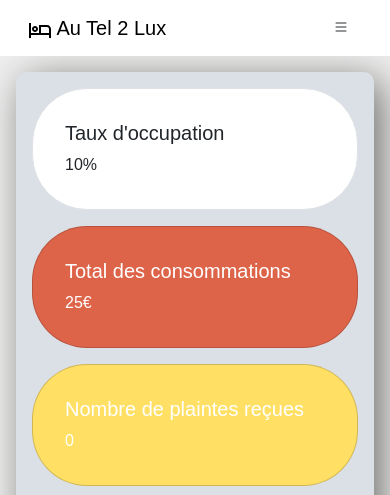
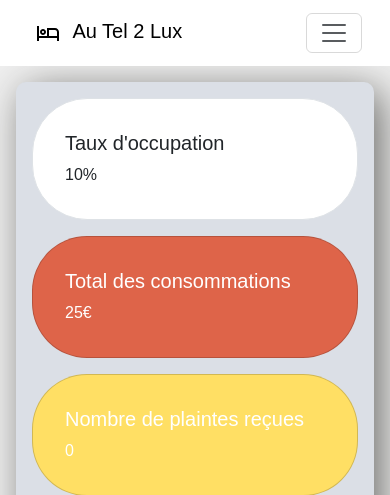
Before and after one commit to MrCyci6/Synthese_Hotel, a PHP site: page /views/dashboard.php in a window 390 px wide. Shown: the top 495 px of the page. Run offline with PHP 8.4, Linux system fonts and the light colour scheme.

Commit message:
feat(dacks): Enhance dashboard functionality and styling
Added session-based authentication to secure dashboard access, improved the offcanvas menu design and navigation flow, and deleted unused CSS file.

```diff
--- a/clients/styles/dashboard-global.css
+++ b/clients/styles/dashboard-global.css
@@ -31,6 +31,19 @@
     background: #DE6449;
 }
 
+.offcanvas {
+    background-color: #3D464D !important;
+    color: white;
+}
+
+.custom-close-btn {
+    background-color: white;
+}
+
+.offcanvas-body .nav .nav-item .nav-link {
+    color: white;
+}
+
 .card {
     border-radius: 3.4375rem !important;
 }
--- a/clients/views/dashboard.php
+++ b/clients/views/dashboard.php
@@ -37,7 +37,7 @@
 					<nav class="navbar navbar-expand-lg navbar-light bg-white px-3">
 						<div class="container-fluid">
 							<a class="navbar-brand" href="#">
-								<svg xmlns="http://www.w3.org/2000/svg" width="24" height="24" viewBox="0 0 24 24" fill="none">
+								<svg xmlns="http://www.w3.org/2000/svg" width="24" height="24" viewBox="0 0 24 24" fill="none" class="m-2">
 									<path d="M7 14C8.66 14 10 12.66 10 11C10 9.34 8.66 8 7 8C5.34 8 4 9.34 4 11C4 12.66 5.34 14 7 14ZM7 10C7.55 10 8 10.45 8 11C8 11.55 7.55 12 7 12C6.45 12 6 11.55 6 11C6 10.45 6.45 10 7 10ZM19 7H11V15H3V5H1V20H3V17H21V20H23V11C23 8.79 21.21 7 19 7ZM21 15H13V9H19C20.1 9 21 9.9 21 11V15Z" fill="black"/>
 								</svg>
 								Au Tel 2 Lux
@@ -51,54 +51,45 @@
 										<a class="nav-link" href="#">Support</a>
 									</li>
 									<li class="nav-item">
-										<a class="nav-link" href="#">My Account</a>
-									</li>
-									<li class="nav-item">
-										<a class="nav-link" href="#"><i class="bi bi-box-arrow-up-right"></i></a>
+										<a class="nav-link" href="#"> Déconnexion <i class="bi bi-box-arrow-up-right m-2"></i></a>
 									</li>
 								</ul>
 							</div>
-							<button class="btn d-lg-none" type="button" data-bs-toggle="offcanvas" data-bs-target="#sidebarOffcanvas" aria-controls="sidebarOffcanvas">
-								<i class="bi bi-list"></i>
+							<button class="navbar-toggler d-lg-none" type="button" data-bs-toggle="offcanvas" data-bs-target="#sidebarOffcanvas" aria-controls="sidebarOffcanvas">
+								<i class="navbar-toggler-icon"></i>
 							</button>
 							<div class="offcanvas offcanvas-start d-lg-none" tabindex="-1" id="sidebarOffcanvas" aria-labelledby="sidebarOffcanvasLabel">
 								<div class="offcanvas-header">
 									<h5 class="offcanvas-title" id="sidebarOffcanvasLabel">
-										<svg xmlns="http://www.w3.org/2000/svg" width="24" height="24" viewBox="0 0 24 24" fill="none">
-											<path d="M7 14C8.66 14 10 12.66 10 11C10 9.34 8.66 8 7 8C5.34 8 4 9.34 4 11C4 12.66 5.34 14 7 14ZM7 10C7.55 10 8 10.45 8 11C8 11.55 7.55 12 7 12C6.45 12 6 11.55 6 11C6 10.45 6.45 10 7 10ZM19 7H11V15H3V5H1V20H3V17H21V20H23V11C23 8.79 21.21 7 19 7ZM21 15H13V9H19C20.1 9 21 9.9 21 11V15Z" fill="black"/>
+										<svg xmlns="http://www.w3.org/2000/svg" width="24" height="24" viewBox="0 0 24 24" fill="none" class="m-2">
+											<path d="M7 14C8.66 14 10 12.66 10 11C10 9.34 8.66 8 7 8C5.34 8 4 9.34 4 11C4 12.66 5.34 14 7 14ZM7 10C7.55 10 8 10.45 8 11C8 11.55 7.55 12 7 12C6.45 12 6 11.55 6 11C6 10.45 6.45 10 7 10ZM19 7H11V15H3V5H1V20H3V17H21V20H23V11C23 8.79 21.21 7 19 7ZM21 15H13V9H19C20.1 9 21 9.9 21 11V15Z" fill="white"/>
 										</svg>
 										Au Tel 2 Lux
 									</h5>
-									<button type="button" class="btn-close text-reset" data-bs-dismiss="offcanvas" aria-label="Close"></button>
+									<button type="button" class="btn-close text-reset custom-close-btn" data-bs-dismiss="offcanvas" aria-label="Close"></button>
 								</div>
 								<div class="offcanvas-body d-flex flex-column align-items-center justify-content-center p-0">
 									<ul class="nav flex-column p-0 m-0">
 										<li class="nav-item">
-											<a class="nav-link" href="#">Home</a>
+											<a class="nav-link" href="#"><i class="bi bi-house m-2"></i>Home</a>
 										</li>
 										<li class="nav-item">
-											<a class="nav-link" href="#">Support</a>
+											<a href="#" class="nav-link"><i class="bi bi-heart m-2"></i>Réservations Favorites</a>
 										</li>
 										<li class="nav-item">
-											<a class="nav-link" href="#">My Account</a>
+											<a href="#" class="nav-link"><i class="bi bi-bell m-2"></i>Notifications</a>
 										</li>
 										<li class="nav-item">
-											<a class="nav-link" href="#"><i class="bi bi-box-arrow-up-right"></i> Déconnexion</a>
+											<a href="#" class="nav-link"><i class="bi bi-cash-stack m-2"></i>Moyen de Réglements</a>
 										</li>
 										<li class="nav-item">
-											<a href="#" class="nav-link"><i class="bi bi-layout-text-sidebar-reverse"></i> Tableau de Bord</a>
+											<a href="#" class="nav-link"><i class="bi bi-gear m-2"></i>Paramètres</a>
 										</li>
 										<li class="nav-item">
-											<a href="#" class="nav-link"><i class="bi bi-heart"></i> Réservations Favorites</a>
+											<a class="nav-link" href="#"><i class="bi bi-headset m-2"></i>Support</a>
 										</li>
 										<li class="nav-item">
-											<a href="#" class="nav-link"><i class="bi bi-bell"></i> Notifications</a>
-										</li>
-										<li class="nav-item">
-											<a href="#" class="nav-link"><i class="bi bi-cash-stack"></i> Moyen de Réglements</a>
-										</li>
-										<li class="nav-item">
-											<a href="#" class="nav-link"><i class="bi bi-gear"></i> Paramètres</a>
+											<a class="nav-link" href="#"><i class="bi bi-box-arrow-up-right m-2"></i> Déconnexion</a>
 										</li>
 									</ul>
 								</div>
```
Also changed, not shown: clients/controllers/dashboard.php (+8 -1 lines), clients/styles/dashboard-main.css (deleted, +0 -51 lines).
